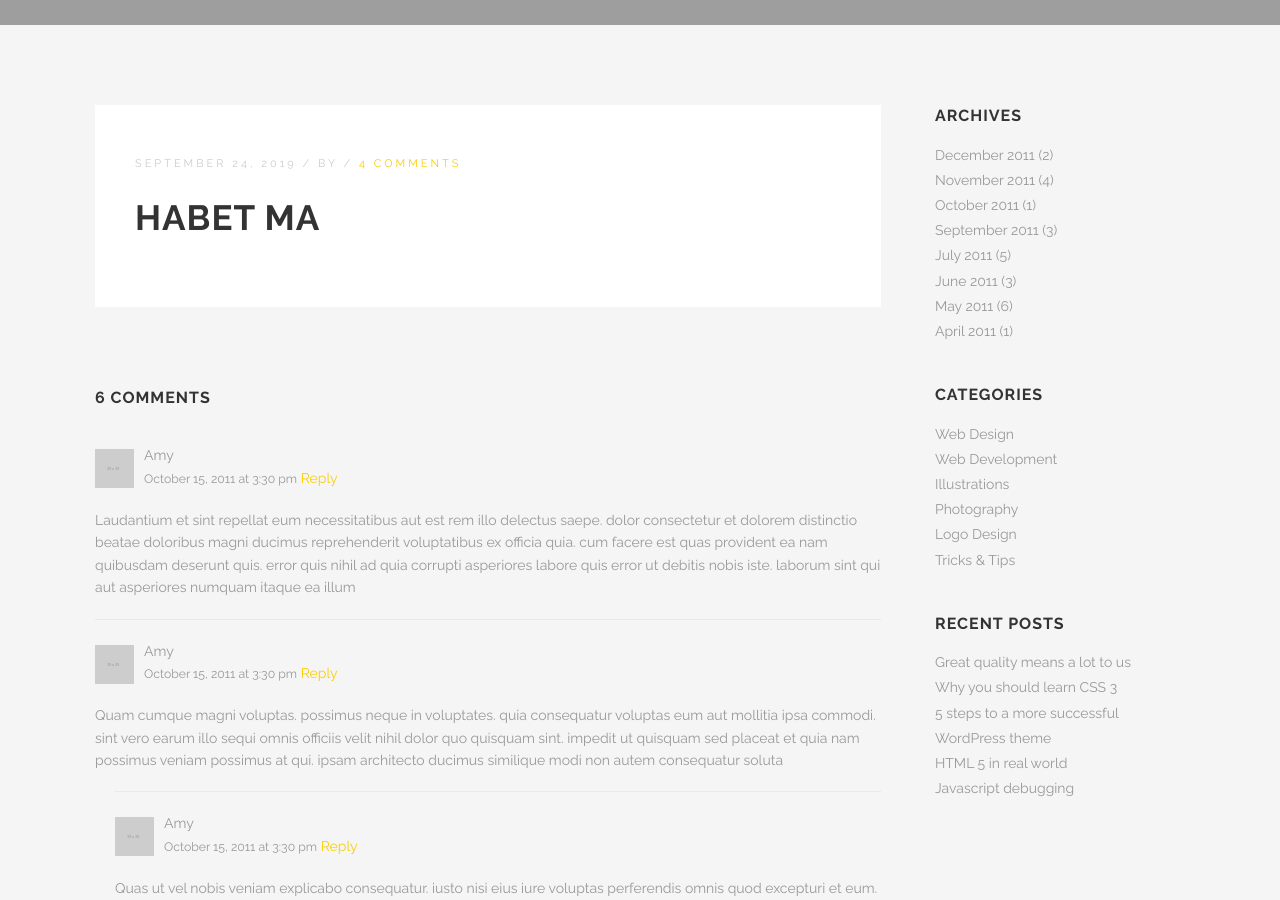
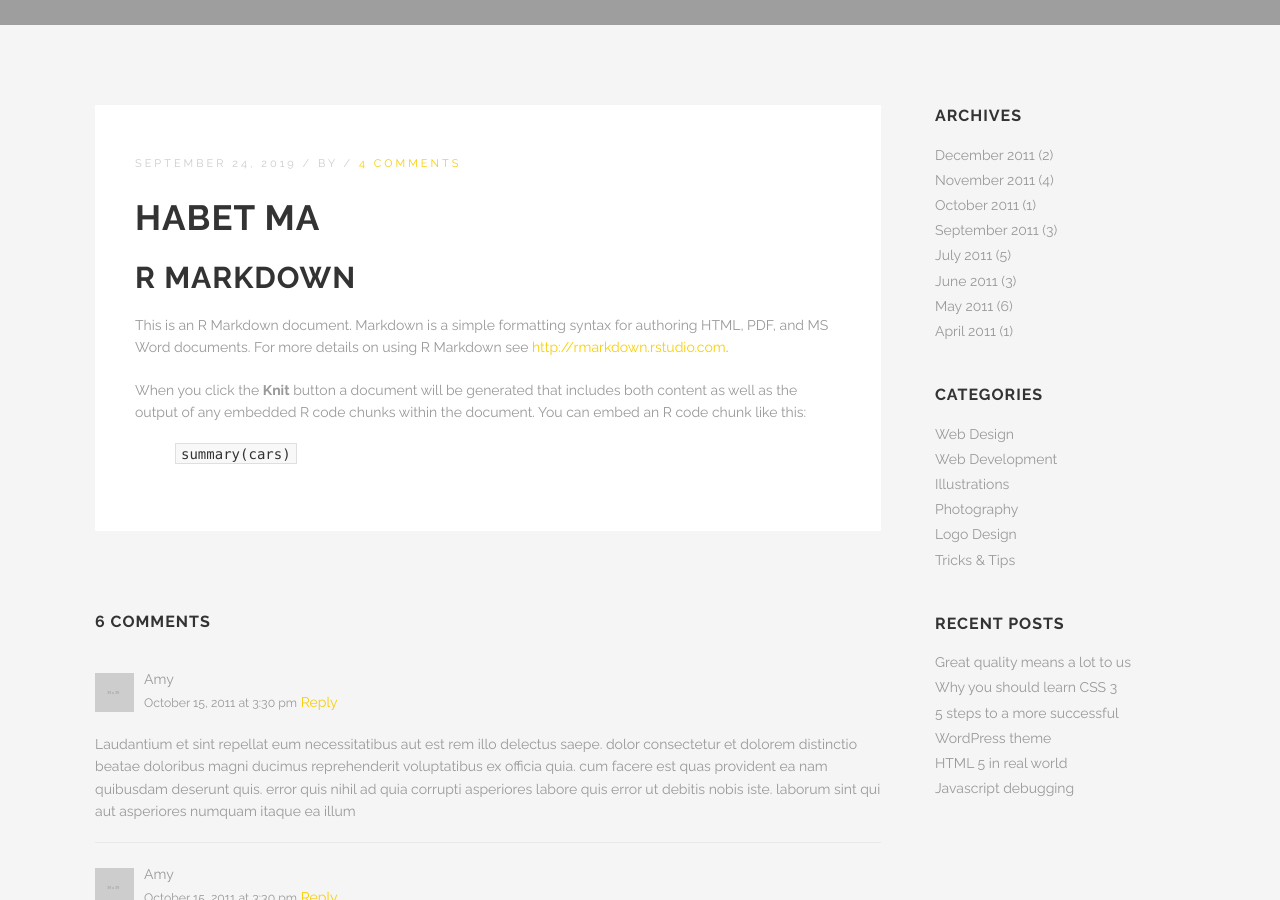
Before and after one commit to Habet/datamotus.github.io, a Jekyll site: the page built from _posts/2019-09-24-aa.md, in a window 1280 px wide and 900 px high, scrolled down 390 px. Built offline with Jekyll 4.4.1, drawn with Linux system fonts in a browser that asks for light colours; our own code applies the rules of GitHub Pages for plain Markdown files.

Commit message:
Update 2019-09-24-aa.md

```diff
--- a/_posts/2019-09-24-aa.md
+++ b/_posts/2019-09-24-aa.md
@@ -6,3 +6,14 @@
 categories: []
 tags: []
 ---
+
+## R Markdown
+
+This is an R Markdown document. Markdown is a simple formatting syntax for authoring HTML, PDF, and MS Word documents. For more details on using R Markdown see <http://rmarkdown.rstudio.com>.
+
+When you click the **Knit** button a document will be generated that includes both content as well as the output of any embedded R code chunks within the document. You can embed an R code chunk like this:
+
+
+{% highlight r %}
+summary(cars)
+{% endhighlight %}
```
